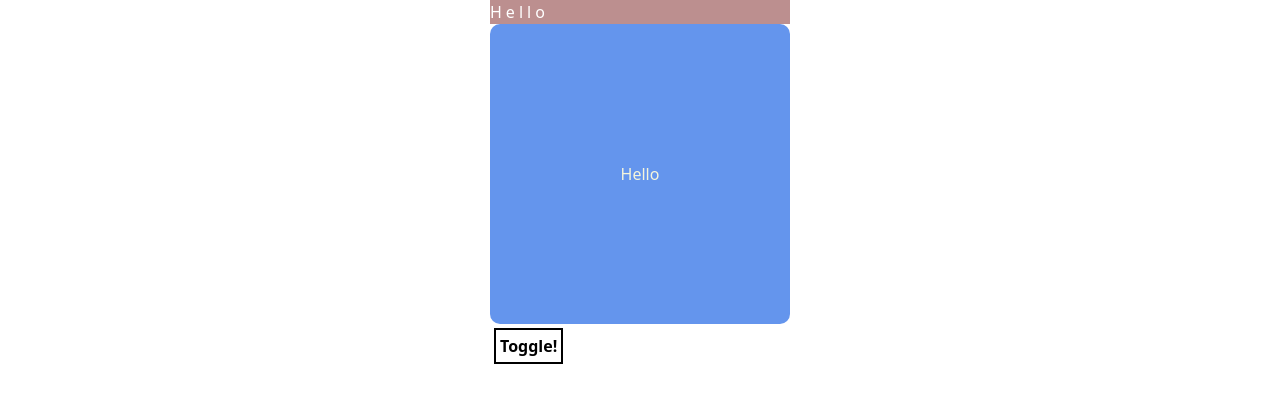
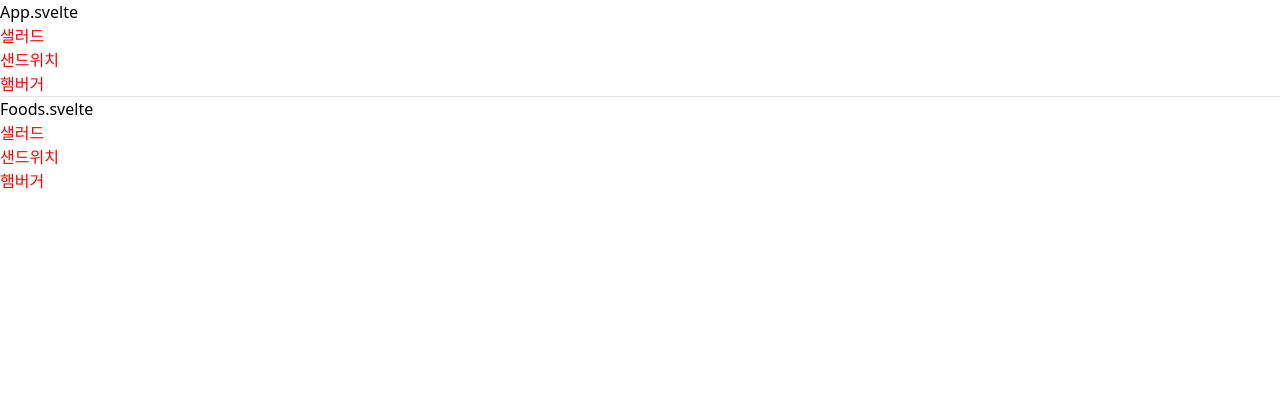
Before and after one commit to vanillovin/svelte-app, a SvelteKit app: page / in a window 1280 px wide. Shown: the top 402 px of the page. Built offline with nearby package versions, Linux system fonts and the light colour scheme.

Commit message:
스타일 유효범위(Hash)와 전역화(Global)

```diff
--- a/src/App.svelte
+++ b/src/App.svelte
@@ -1,47 +1,26 @@
 <script lang="ts">
-	let active = false;
-	const style = {
-		r: 'rosybrown',
-		w: '#fff',
-		letterSpacing: 'letter-spacing: .25rem'
-	};
+	import Foods from './components/Foods.svelte';
 </script>
 
-<section>
-	<h1 style="background-color: {style.r}; color: {style.w}; {style.letterSpacing}">Hello</h1>
-	<!-- class directive(지시어). 마치 클래스 속성처럼 작성 -->
-	<!-- active 라는 클래스 이름은 어떠한 데이터에 의해 붙거나 붙지 않음 -->
-	<div class:active>Hello</div>
-	<button
-		on:click={() => {
-			active = !active;
-		}}>Toggle!</button
-	>
-</section>
+<h2 class="text-2xl">App.svelte</h2>
+<ul class="foods">
+	<li>샐러드</li>
+	<li>샌드위치</li>
+	<li>햄버거</li>
+</ul>
+<hr />
+<Foods />
 
 <style>
-	div {
-		color: beige;
-		width: 18.75rem;
-		height: 18.75rem;
-		background: cornflowerblue;
-		display: flex;
-		align-items: center;
-		justify-content: center;
-		border-radius: 0.625rem;
-	}
-	button {
-		padding: 0.25rem;
-		margin: 0.25rem;
-		border: 0.125rem solid black;
-		font-weight: 600;
-	}
-	button:hover {
-		color: white;
-		background-color: black;
-	}
-	.active {
-		color: black;
-		background: cadetblue;
+	/**
+   * 컴포넌트에 작성하는 style 내에서 작성하는 모든 스타일 들은
+   * 기본적으로 컴포넌트 내부의 각각 요소들에만 영향을 줌
+	 * => 자신이 작성된 그 컴포넌트 내부에서만 스타일이 유효하다
+	 * style hash를 통해 유효범위를 만들고 스타일이 외부에 영향을 미치는 것을 막음
+   * :global() 수식어(Modifier)를 작성하면 외부에도 영향을 줄 수 있음
+	*/
+
+	:global(.foods) {
+		color: red;
 	}
 </style>
--- /dev/null
+++ b/src/components/Foods.svelte
@@ -0,0 +1,6 @@
+<h2 class="text-2xl">Foods.svelte</h2>
+<ul class="foods">
+	<li>샐러드</li>
+	<li>샌드위치</li>
+	<li>햄버거</li>
+</ul>
--- a/src/routes/+page.svelte
+++ b/src/routes/+page.svelte
@@ -9,7 +9,7 @@
 <style>
 	.container {
 		display: flex;
-		align-items: center;
+		flex-direction: column;
 		justify-content: center;
 	}
 </style>
```
Also changed, not shown: src/components/Sweets.svelte (deleted, +0 -12 lines).
